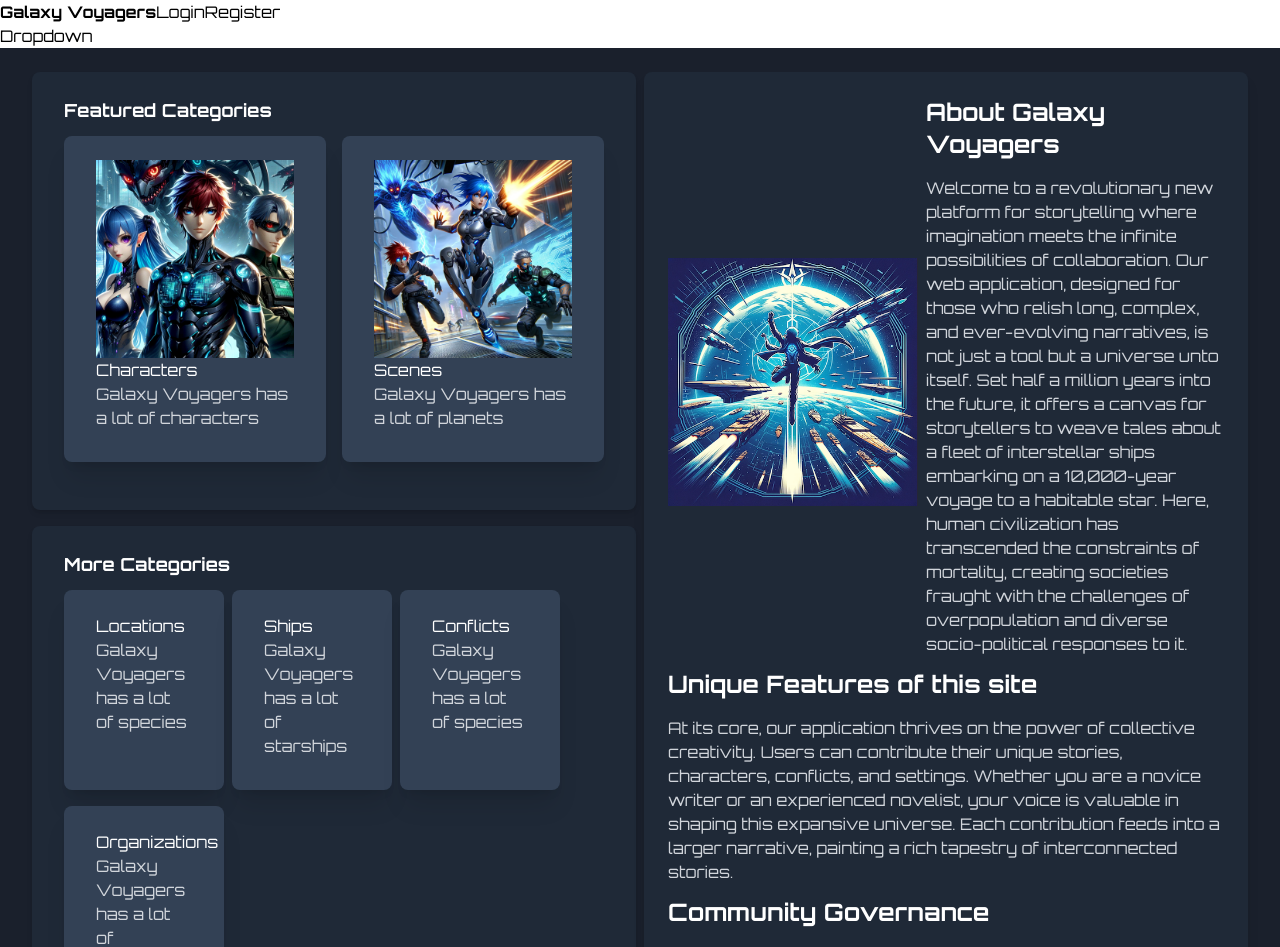
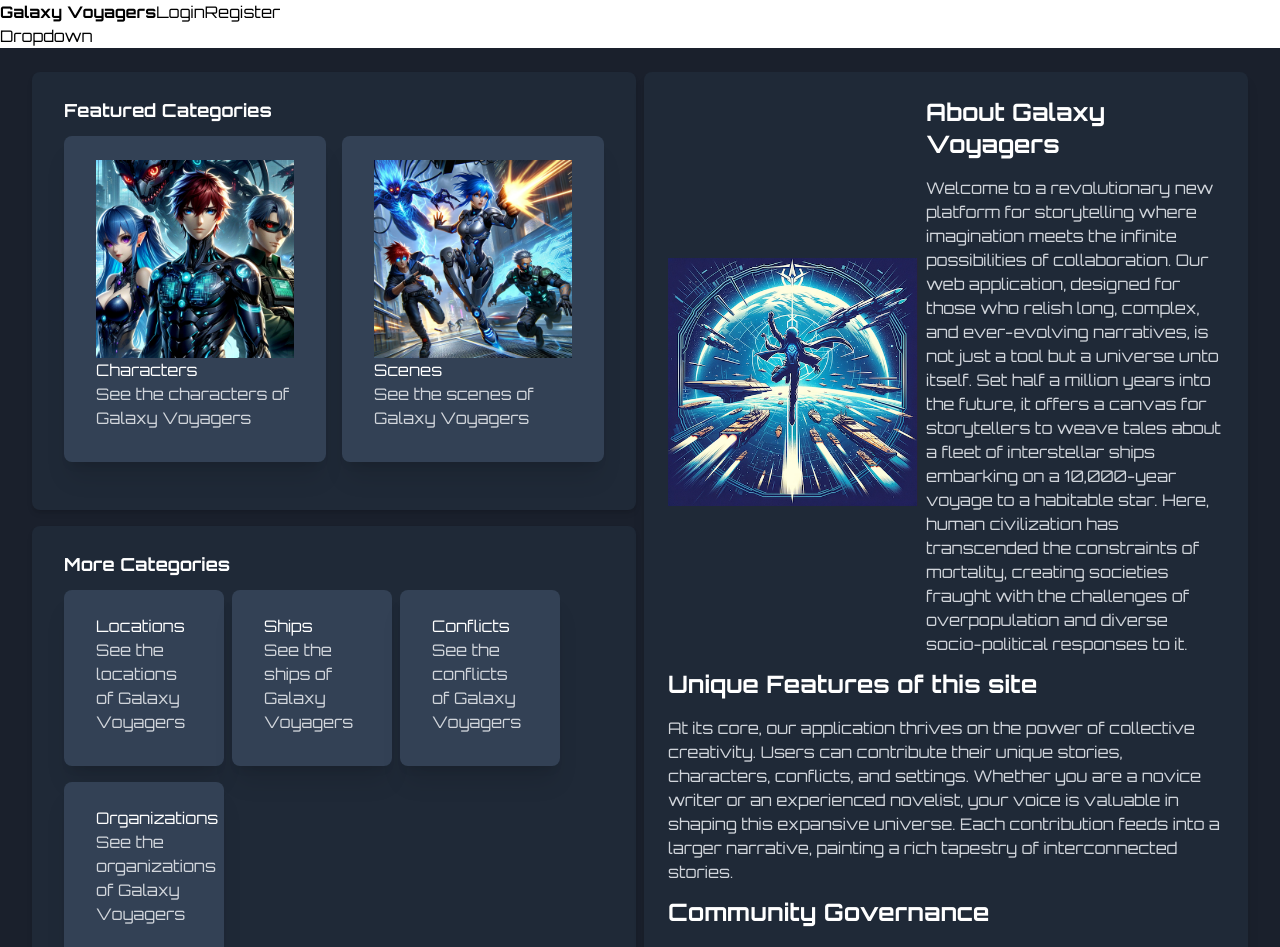
Before and after one commit to kabradshaw1/next-story, a Next.js app: page / in a window 1280 px wide. Shown: the top 947 px of the page. Built offline with nearby package versions, Linux system fonts and the light colour scheme; no server answers.

Commit message:
working on the things

```diff
--- a/app/page.tsx
+++ b/app/page.tsx
@@ -9,37 +9,37 @@ export default function Home(): React.ReactElement {
   const categories = [
     {
       category: 'Characters',
-      description: 'Galaxy Voyagers has a lot of characters',
+      description: 'See the characters of Galaxy Voyagers',
       image: '/images/characters.png',
       featured: true,
     },
     {
       category: 'Scenes',
-      description: 'Galaxy Voyagers has a lot of planets',
+      description: 'See the scenes of Galaxy Voyagers',
       image: '/images/scenes.png',
       featured: true,
     },
     {
       category: 'Locations',
-      description: 'Galaxy Voyagers has a lot of species',
+      description: 'See the locations of Galaxy Voyagers',
       image: '/images/locations.png',
       featured: false,
     },
     {
       category: 'Ships',
-      description: 'Galaxy Voyagers has a lot of starships',
+      description: 'See the ships of Galaxy Voyagers',
       image: '/images/ships.png',
       featured: false,
     },
     {
       category: 'Conflicts',
-      description: 'Galaxy Voyagers has a lot of species',
+      description: 'See the conflicts of Galaxy Voyagers',
       image: '/images/conflicts.png',
       featured: false,
     },
     {
       category: 'Organizations',
-      description: 'Galaxy Voyagers has a lot of organizations',
+      description: 'See the organizations of Galaxy Voyagers',
       image: '/images/organizations.png',
       featured: false,
     },
```
Also changed, not shown: components/main/Item/Item.tsx (+11 -11 lines).
